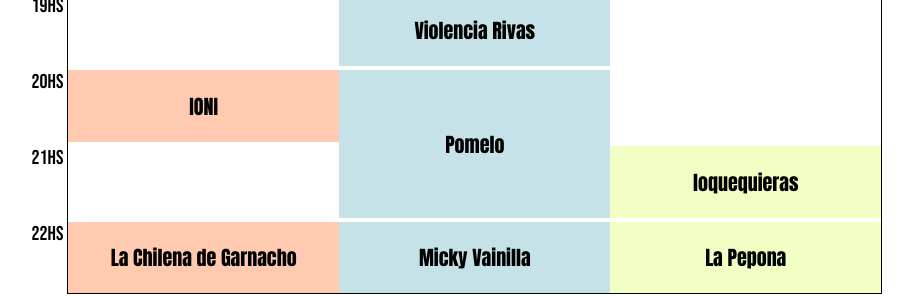
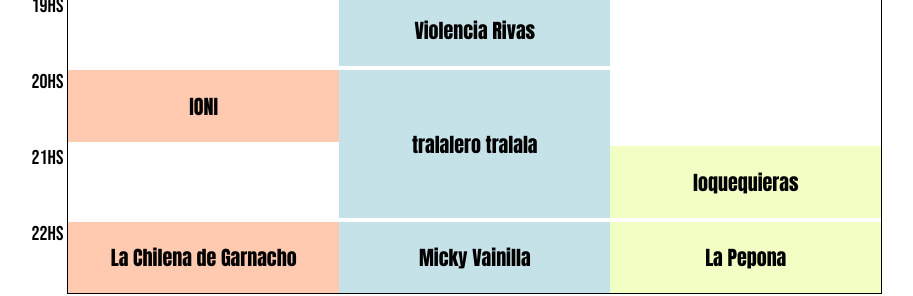
Before and after one commit to Andy07cama/pepe, a plain HTML site: page index.html in a window 1280 px wide. Shown: the part 409-705 px from the top of the page, without its empty margins (206-1119 px from the left). Drawn offline with Linux system fonts and the light colour scheme.

Commit message:
santi123

```diff
--- a/index.html
+++ b/index.html
@@ -29,7 +29,7 @@
                 <div class="band huawei" style="grid-row-start: 8;">La Chilena de Garnacho</div>
                 <div class="band perri" style="grid-row-start: 3;">Nicolino Roche y los Pasteros Verde</div>
                 <div class="band perri" style="grid-row-start: 5;">Violencia Rivas</div>
-                <div class="band perri" style="grid-row: 6 / 8;">Pomelo</div>
+                <div class="band perri" style="grid-row: 6 / 8;">tralalero tralala</div>
                 <div class="band perri" style="grid-row-start: 8;">Micky Vainilla</div>
                 <div class="band indie" style="grid-row-start: 2;">Solista acústico y triste</div>
                 <div class="band indie" style="grid-row-start: 4;">Alberto Fernández</div>
```
